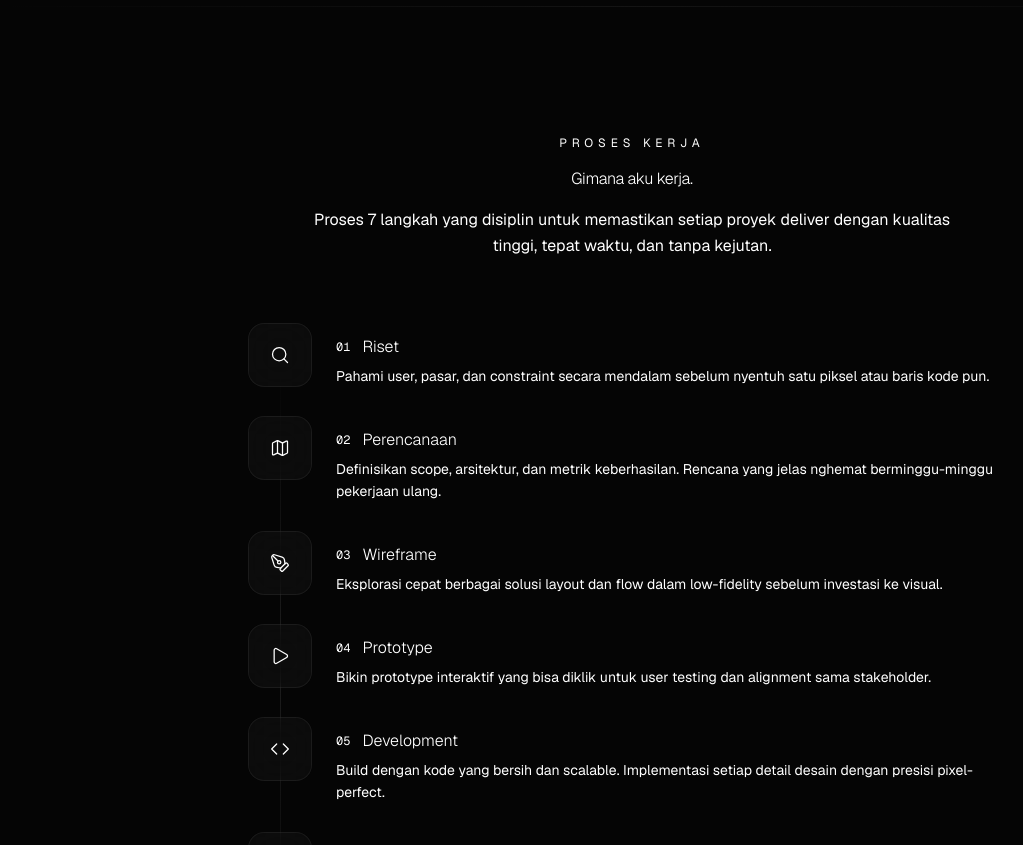
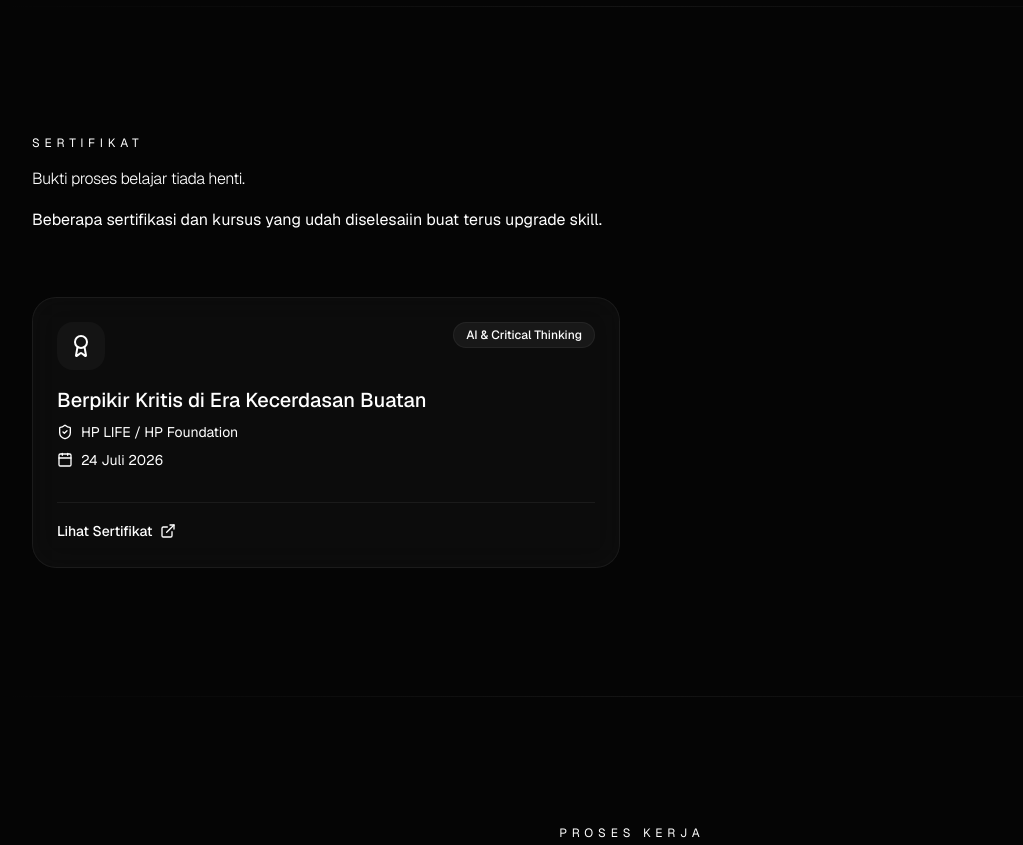
Before and after one commit to daweigoat/portofolio, a Next.js app: page / in a window 1280 px wide. Shown: the part 10660-11505 px from the top of the page, without its empty margins (8-1031 px from the left). Built offline with nearby package versions, Linux system fonts and the light colour scheme.

Commit message:
feat: add Certificates section with HP LIFE certificate

```diff
--- a/app/page.tsx
+++ b/app/page.tsx
@@ -12,6 +12,7 @@ import Workflow from "@/components/sections/Workflow";
 import GitHub from "@/components/sections/GitHub";
 import FAQ from "@/components/sections/FAQ";
 import Contact from "@/components/sections/Contact";
+import Certificates from "@/components/sections/Certificates";
 
 export default function HomePage() {
   return (
@@ -45,6 +46,9 @@ export default function HomePage() {
       <Education />
 
       <div className="h-px bg-gradient-to-r from-transparent via-white/[0.06] to-transparent" />
+      <Certificates />
+
+      <div className="h-px bg-gradient-to-r from-transparent via-white/[0.06] to-transparent" />
       <Workflow />
 
       <div className="h-px bg-gradient-to-r from-transparent via-white/[0.06] to-transparent" />
--- a/components/sections/Certificates.tsx
+++ b/components/sections/Certificates.tsx
@@ -1,4 +1,73 @@
-// Section ini sudah dinonaktifkan dan tidak dirender di page.tsx
+"use client";
+
+import { motion } from "framer-motion";
+import { Award, ExternalLink, Calendar, ShieldCheck } from "lucide-react";
+import SectionTitle from "@/components/ui/SectionTitle";
+import { CERTIFICATES } from "@/data/certificates";
+
 export default function Certificates() {
-  return null;
+  return (
+    <section id="certificates" className="section-padding" aria-labelledby="cert-title">
+      <div className="container-custom space-y-16">
+        <SectionTitle
+          eyebrow="Sertifikat"
+          title="Bukti proses belajar tiada henti."
+          subtitle="Beberapa sertifikasi dan kursus yang udah diselesaiin buat terus upgrade skill."
+          id="cert-title"
+        />
+
+        <div className="grid grid-cols-1 md:grid-cols-2 gap-6">
+          {CERTIFICATES.map((cert, i) => (
+            <motion.div
+              key={cert.id}
+              initial={{ opacity: 0, y: 20 }}
+              whileInView={{ opacity: 1, y: 0 }}
+              viewport={{ once: true }}
+              transition={{ duration: 0.5, delay: i * 0.1 }}
+              className="group relative p-6 rounded-3xl glass border border-white/[0.06] hover:border-white/[0.12] transition-all duration-300 flex flex-col justify-between"
+            >
+              <div className="space-y-4">
+                <div className="flex items-start justify-between">
+                  <div className="p-3 rounded-2xl bg-white/[0.03] text-primary">
+                    <Award size={24} />
+                  </div>
+                  <span className="text-xs font-medium px-3 py-1 rounded-full bg-white/[0.05] text-secondary border border-white/[0.05]">
+                    {cert.category}
+                  </span>
+                </div>
+
+                <div>
+                  <h3 className="text-xl font-medium text-white mb-2 group-hover:text-primary transition-colors">
+                    {cert.title}
+                  </h3>
+                  <div className="flex items-center gap-2 text-secondary text-sm">
+                    <ShieldCheck size={16} />
+                    <span>{cert.issuer}</span>
+                  </div>
+                  <div className="flex items-center gap-2 text-secondary text-sm mt-2">
+                    <Calendar size={16} />
+                    <span>{cert.date}</span>
+                  </div>
+                </div>
+              </div>
+
+              {cert.credentialUrl && (
+                <div className="mt-8 pt-4 border-t border-white/[0.06]">
+                  <a
+                    href={cert.credentialUrl}
+                    target="_blank"
+                    rel="noopener noreferrer"
+                    className="inline-flex items-center gap-2 text-sm font-medium text-white hover:text-primary transition-colors"
+                  >
+                    Lihat Sertifikat
+                    <ExternalLink size={16} />
+                  </a>
+                </div>
+              )}
+            </motion.div>
+          ))}
+        </div>
+      </div>
+    </section>
+  );
 }
--- /dev/null
+++ b/data/certificates.ts
@@ -0,0 +1,12 @@
+import type { Certificate } from "@/types";
+
+export const CERTIFICATES: Certificate[] = [
+  {
+    id: "cert-01",
+    title: "Berpikir Kritis di Era Kecerdasan Buatan",
+    issuer: "HP LIFE / HP Foundation",
+    date: "24 Juli 2026",
+    credentialUrl: "/assets/files/certificate-hp-life.pdf",
+    category: "AI & Critical Thinking",
+  },
+];
```
Also changed, not shown: 1 other file (tests, documents, lock files or other folders).
